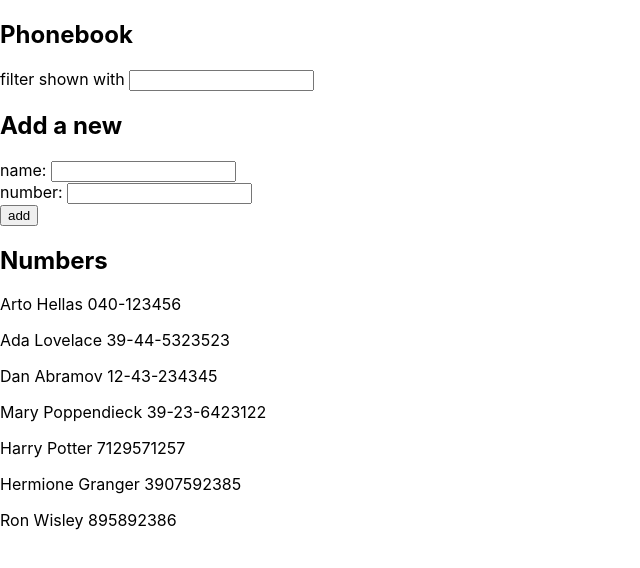
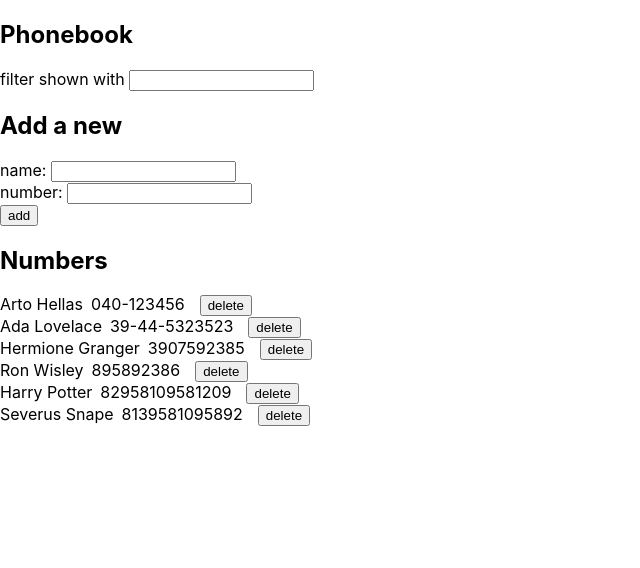
Before and after one commit to domssilva/fullstackopen, a React (Create React App) app in the folder part2/phonebook/: page / in a window 1280 px wide. Shown: the top 568 px of the page, without its empty margins (0-640 px from the left). Built offline with nearby package versions, Linux system fonts and the light colour scheme; data requests are answered from the project's data file.

Commit message:
[part2] - assignment 2.17

```diff
--- a/part2/phonebook/db.json
+++ b/part2/phonebook/db.json
@@ -11,21 +11,6 @@
       "id": 2
     },
     {
-      "name": "Dan Abramov",
-      "number": "12-43-234345",
-      "id": 3
-    },
-    {
-      "name": "Mary Poppendieck",
-      "number": "39-23-6423122",
-      "id": 4
-    },
-    {
-      "name": "Harry Potter",
-      "number": "7129571257",
-      "id": 5
-    },
-    {
       "name": "Hermione Granger",
       "number": "3907592385",
       "id": 6
@@ -34,6 +19,16 @@
       "name": "Ron Wisley",
       "number": "895892386",
       "id": 7
+    },
+    {
+      "name": "Harry Potter",
+      "number": "82958109581209",
+      "id": 8
+    },
+    {
+      "name": "Severus Snape",
+      "number": "8139581095892",
+      "id": 9
     }
   ]
 }
--- a/part2/phonebook/src/App.js
+++ b/part2/phonebook/src/App.js
@@ -63,7 +63,25 @@ const App = () => {
           setNewNumber('')
         })
     }
+  }
 
+  const deletePerson = (id) => {
+    let removePerson = window.confirm(`Delete ${id}?`)
+
+    if (removePerson) {
+      manageNumbers
+        .remove(id)
+        .then(response => {
+          let updatedPersons = []
+          persons.map(personObj => {
+            if (personObj.id !== id) {
+              updatedPersons.push(personObj)
+            }
+          })
+
+          setPersons(updatedPersons)
+        })
+    }
   }
 
   const handleInputFilterChange = (event) => {
@@ -85,7 +103,7 @@ const App = () => {
         addPerson={addPerson}
       />
       <h2>Numbers</h2>
-        <Persons filtered={filtered}/>
+        <Persons filtered={filtered} deletePerson={deletePerson}/>
     </div>
   )
 }
--- a/part2/phonebook/src/components/Persons.jsx
+++ b/part2/phonebook/src/components/Persons.jsx
@@ -1,12 +1,26 @@
 import React from 'react'
 
-export default function Persons({filtered}) {
+export default function Persons({filtered, deletePerson}) {
   return (
     <>
       {
-        filtered.map(({name, number}) => <p key={name}>
-          <span>{name}</span> <span>{number}</span>
-        </p>)
+        filtered.map(({name, number, id}) => (
+          <>
+            <div key={name}>
+              <span>{name}</span>
+              <span style={{
+                marginLeft: '8px',
+              }}>{number}</span>
+              <button
+                style={{
+                  display: 'inline',
+                  marginLeft: '15px',
+                }}
+                onClick={() => deletePerson(id)}
+              >delete</button>
+            </div>
+          </>
+        ))
       }
     </>
   )
--- a/part2/phonebook/src/services/manageNumbers.js
+++ b/part2/phonebook/src/services/manageNumbers.js
@@ -12,7 +12,15 @@ const create = (newPerson) => {
     return req.then(response => response.data)
 }
 
+const remove = (id) => {
+    const req = axios.delete(`${server}/${id}`)
+    return req.then(response => {
+        return response.data
+    })
+}
+
 export default {
     getAll,
     create,
+    remove,
 }
```
